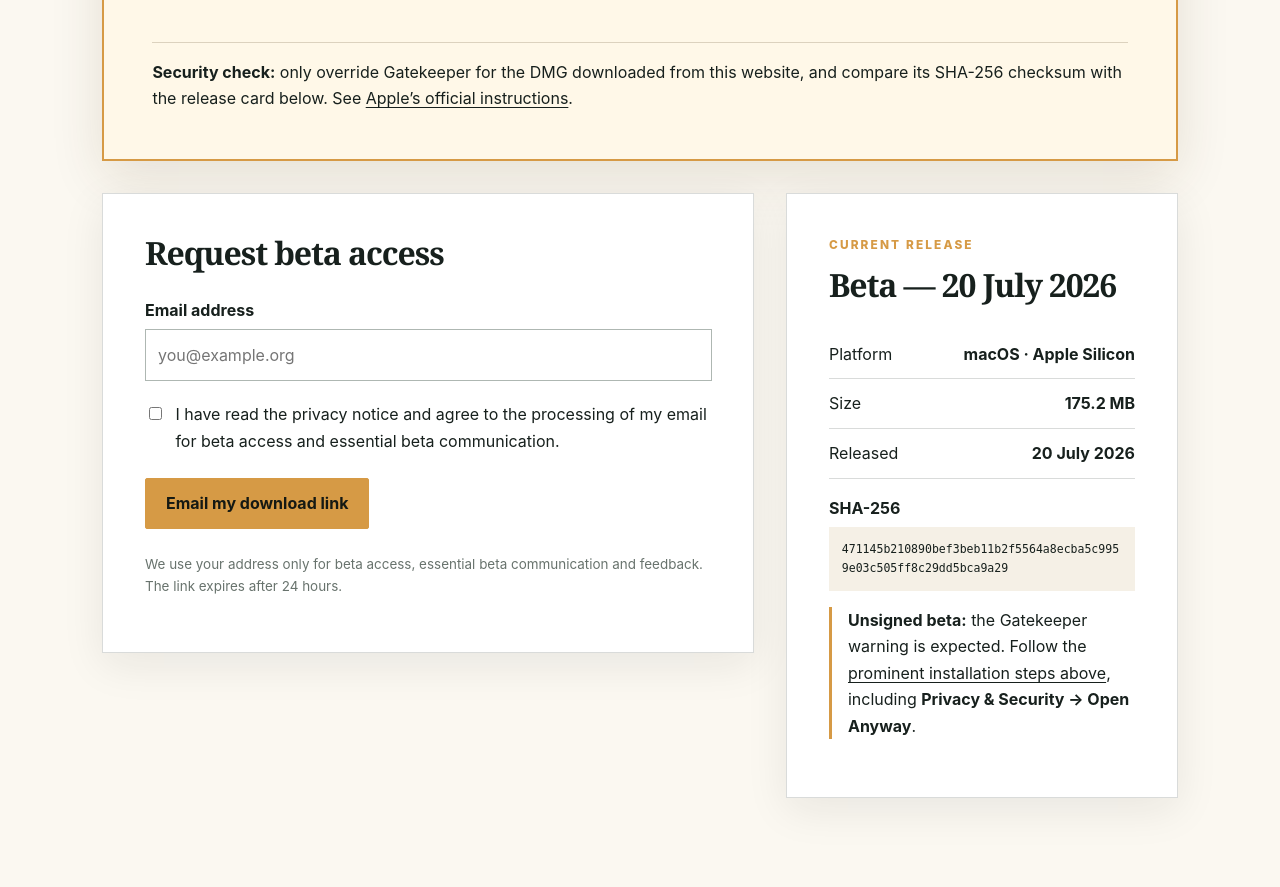
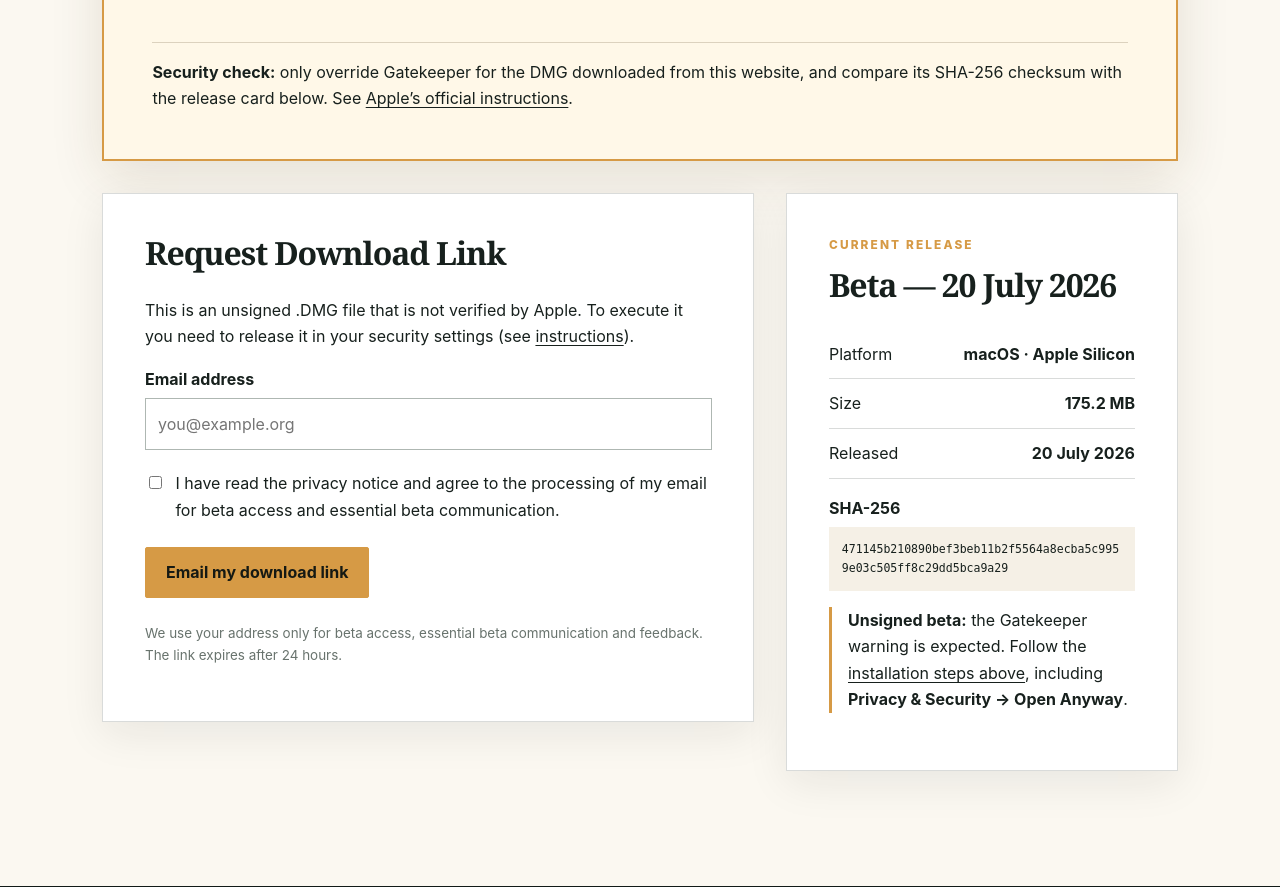
Before and after one commit to hfalcke/myCamino-GPS-SlideShow, a Django app: page /download/ in a window 1280 px wide. Shown: the part 1214-2101 px from the top of the page. Run offline with Django 5.2, Linux system fonts and the light colour scheme; data comes from the database, SQL or seed files in the repository.

Commit message:
Publish myCamino beta website

```diff
--- a/website/siteapp/templates/siteapp/download.html
+++ b/website/siteapp/templates/siteapp/download.html
@@ -14,11 +14,11 @@
     </ol>
     <p class="install-safety"><strong>Security check:</strong> only override Gatekeeper for the DMG downloaded from this website, and compare its SHA-256 checksum with the release card below. See <a href="https://support.apple.com/guide/mac-help/open-a-mac-app-from-an-unknown-developer-mh40616/mac">Apple’s official instructions</a>.</p>
   </article>
-  <div class="form-panel"><h2>Request beta access</h2><form method="post" novalidate>{% csrf_token %}{{ form.website }}
+  <div class="form-panel"><h2>Request Download Link</h2><p>This is an unsigned .DMG file that is not verified by Apple. To execute it you need to release it in your security settings (see <a href="#install-beta">instructions</a>).</p><form method="post" novalidate>{% csrf_token %}{{ form.website }}
     <div class="field"><label for="{{ form.email.id_for_label }}">Email address</label>{{ form.email }}{{ form.email.errors }}</div>
     <div class="check-field">{{ form.consent }}<label for="{{ form.consent.id_for_label }}">{{ form.consent.label }}</label>{{ form.consent.errors }}</div>
     {% if form.non_field_errors %}{{ form.non_field_errors }}{% endif %}<button class="button primary" type="submit">Email my download link</button>
   </form><p class="fine-print">We use your address only for beta access, essential beta communication and feedback. The link expires after 24 hours.</p></div>
-  <aside class="release-card"><p class="eyebrow">Current release</p>{% if release %}<h2>{{ release.label }}</h2><dl><div><dt>Platform</dt><dd>macOS · Apple Silicon</dd></div><div><dt>Size</dt><dd>{{ release.file_size|filesizeformat }}</dd></div><div><dt>Released</dt><dd>{{ release.release_date|date:"j F Y" }}</dd></div></dl><p><strong>SHA-256</strong><code>{{ release.sha256 }}</code></p>{% else %}<p>No beta release is active.</p>{% endif %}<p class="warning"><strong>Unsigned beta:</strong> the Gatekeeper warning is expected. Follow the <a href="#install-beta">prominent installation steps above</a>, including <strong>Privacy &amp; Security → Open Anyway</strong>.</p></aside>
+  <aside class="release-card"><p class="eyebrow">Current release</p>{% if release %}<h2>{{ release.label }}</h2><dl><div><dt>Platform</dt><dd>macOS · Apple Silicon</dd></div><div><dt>Size</dt><dd>{{ release.file_size|filesizeformat }}</dd></div><div><dt>Released</dt><dd>{{ release.release_date|date:"j F Y" }}</dd></div></dl><p><strong>SHA-256</strong><code>{{ release.sha256 }}</code></p>{% else %}<p>No beta release is active.</p>{% endif %}<p class="warning"><strong>Unsigned beta:</strong> the Gatekeeper warning is expected. Follow the <a href="#install-beta">installation steps above</a>, including <strong>Privacy &amp; Security → Open Anyway</strong>.</p></aside>
 </section>
 {% endblock %}
--- a/website/siteapp/views.py
+++ b/website/siteapp/views.py
@@ -77,7 +77,10 @@ def beta_download(request):
     form = BetaRegistrationForm(request.POST or None)
     if request.method == "POST" and form.is_valid():
         if form.cleaned_data["website"] or _throttled(request, "beta"):
-            messages.success(request, "If the address can receive beta mail, a download link will arrive shortly.")
+            messages.success(
+                request,
+                "If the address can receive an e-mail, a download link for the program will arrive shortly.",
+            )
             return redirect("beta-download")
         now = timezone.now()
         registration, _ = BetaRegistration.objects.get_or_create(
@@ -95,7 +98,10 @@ def beta_download(request):
             except Exception:
                 pass
         refresh_operator_exports()
-        messages.success(request, "If the address can receive beta mail, a download link will arrive shortly.")
+        messages.success(
+            request,
+            "If the address can receive an e-mail, a download link for the program will arrive shortly.",
+        )
         return redirect("beta-download")
     return page(request, "siteapp/download.html", form=form)
 
```
Also changed, not shown: website/siteapp/tests/test_site.py (+12 -1 lines), 1 other file.
